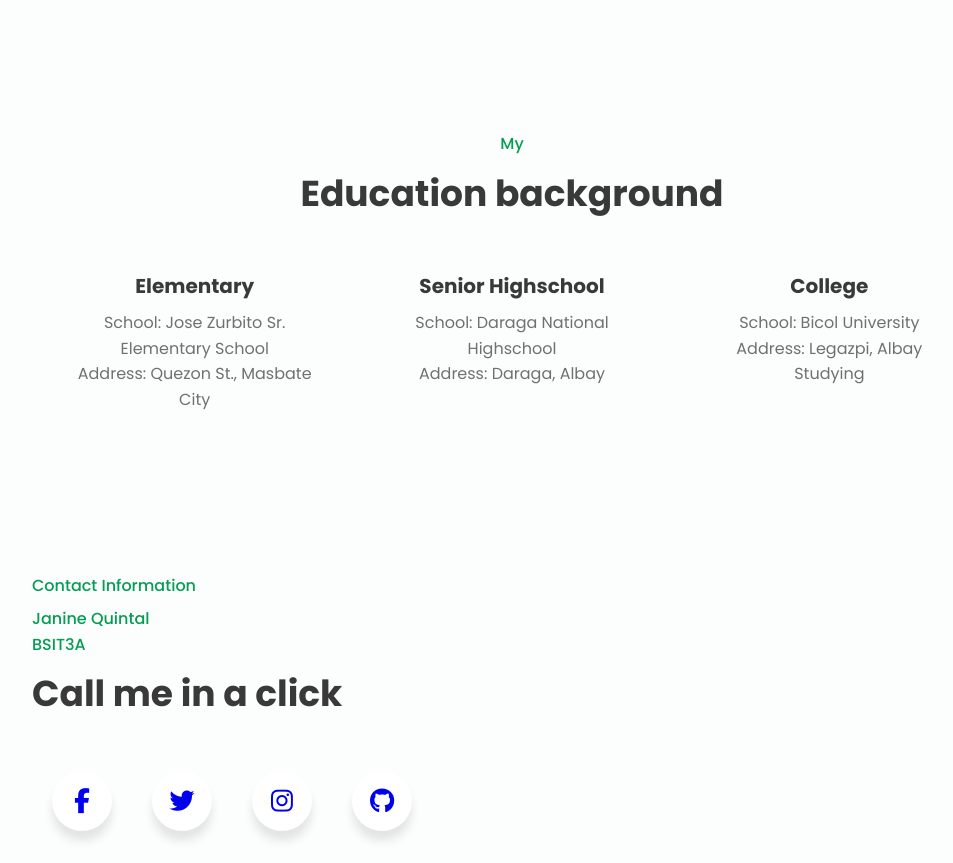
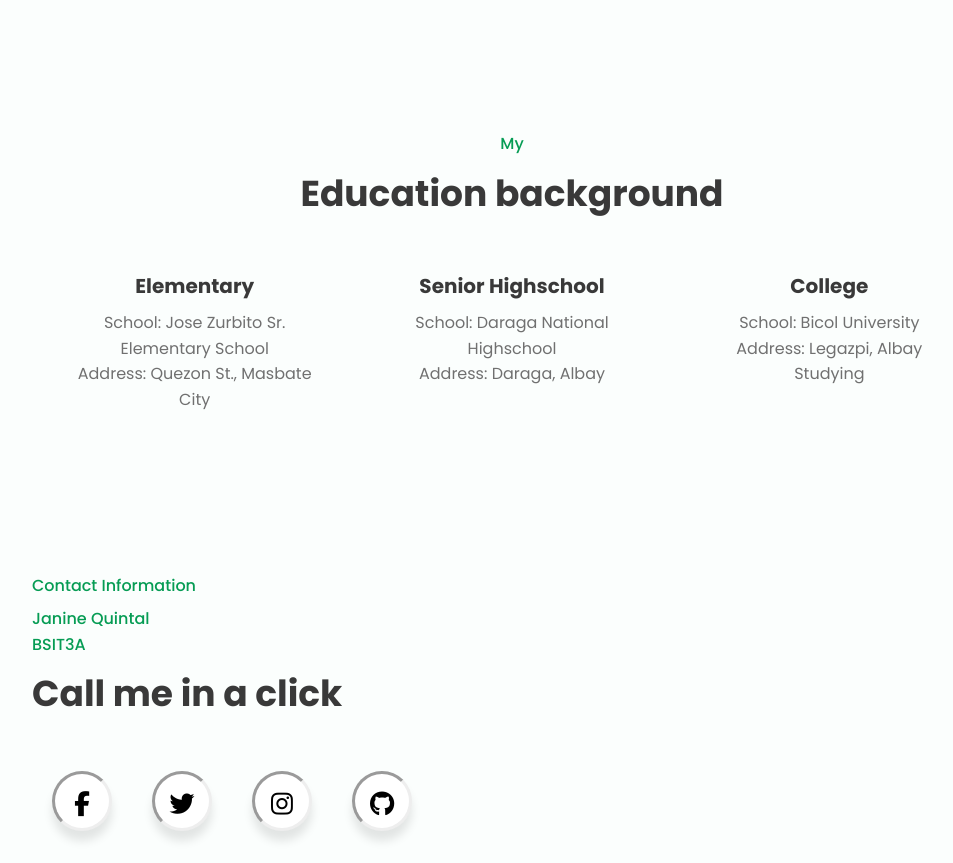
Before and after one commit to janinemquintal/JanineBlog, a plain HTML site: page index.html in a window 1280 px wide. Shown: the part 1901-2764 px from the top of the page, without its empty margins (128-1081 px from the left). Drawn offline with nearby package versions, Linux system fonts and the light colour scheme.

Commit message:
Update contact.css

```diff
--- a/assets/css/contact.css
+++ b/assets/css/contact.css
@@ -26,10 +26,15 @@ html,body{
   z-index: 2;
   transition: 0.4s cubic-bezier(0.68, -0.55, 0.265, 1.55);
 }
+ a {
+  color: black;
+}
+
 .wrapper .icon span{
   display: block;
   height: 60px;
   width: 60px;
+   border-style: inset;
   background: #fff;
   border-radius: 50%;
   position: relative;
```
